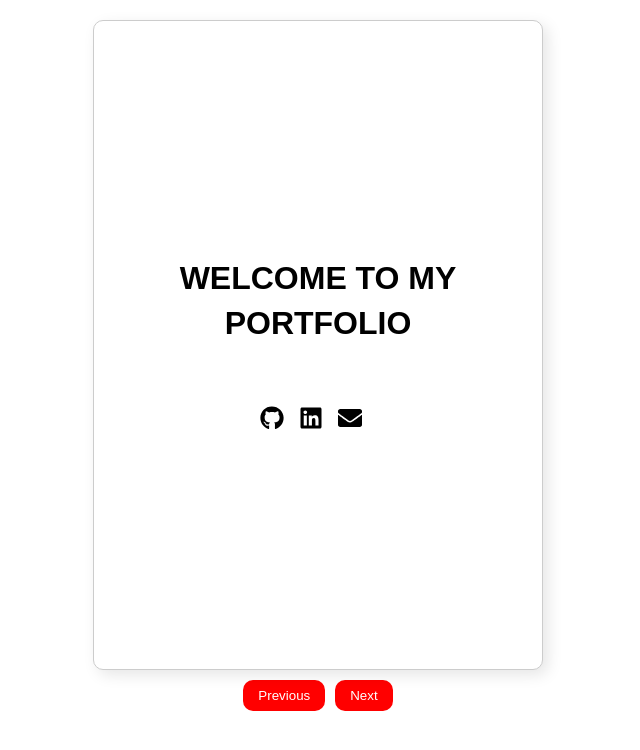
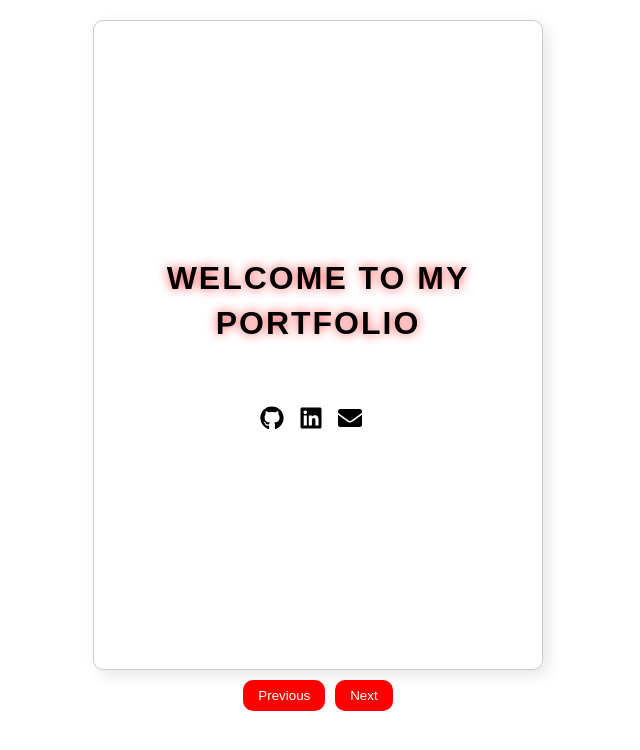
Before and after one commit to Itsam93/my-portfolio, a React (Vite) app: page / in a window 1280 px wide. Shown: the top 750 px of the page, without its empty margins (322-962 px from the left). Built offline with nearby package versions, Linux system fonts and the light colour scheme.

Commit message:
CSS
Added animations for welcome section including fade effects and text glow.

```diff
--- a/src/index.css
+++ b/src/index.css
@@ -205,6 +205,59 @@ button:hover {
     gap: 10px;
   }
 }
+
+/* --- Welcome Section Animations --- */
+
+.fade-slide {
+  opacity: 0;
+  animation: fadeSlideUp 1s ease-out forwards;
+}
+
+.fade-delay {
+  opacity: 0;
+  animation: fadeIn 1s ease-out forwards;
+  animation-delay: 0.5s;
+}
+
+@keyframes fadeSlideUp {
+  0% {
+    opacity: 0;
+    transform: translateY(25px);
+  }
+  100% {
+    opacity: 1;
+    transform: translateY(0);
+  }
+}
+
+@keyframes fadeIn {
+  0% {
+    opacity: 0;
+    transform: scale(0.95);
+  }
+  100% {
+    opacity: 1;
+    transform: scale(1);
+  }
+}
+
+.welcome-title {
+  display: inline-block;
+  font-size: 2rem;
+  font-weight: bold;
+  letter-spacing: 2px;
+  animation: glowText 2s ease-in-out infinite alternate;
+}
+
+@keyframes glowText {
+  0% {
+    text-shadow: 0px 0px 5px rgba(255, 0, 0, 0.3);
+  }
+  100% {
+    text-shadow: 0px 0px 12px rgba(255, 0, 0, 0.8);
+  }
+}
+
 
 /* 📱 Medium screens (large phones / small tablets) */
 @media (min-width: 481px) and (max-width: 767px) {
```
